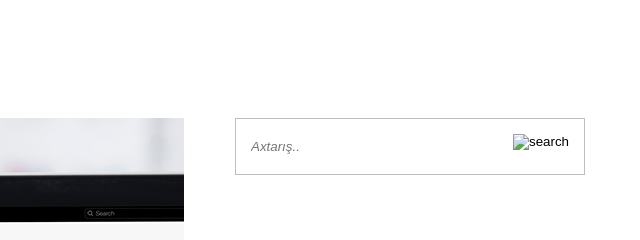
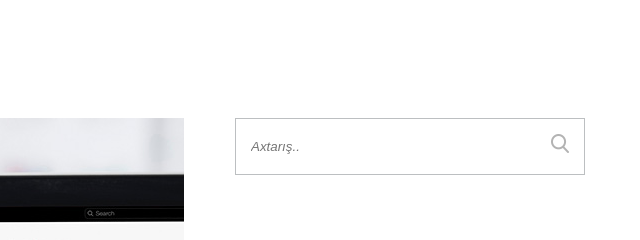
Before and after one commit to Babek-Jumshudov/IT_web_sehifesi, a plain HTML site: page index.html in a window 1280 px wide. Shown: the part 800-1040 px from the top of the page, 640-1280 px from the left. Drawn offline with nearby package versions, Linux system fonts and the light colour scheme.

Commit message:
Add files via upload

```diff
--- a/index.html
+++ b/index.html
@@ -5,8 +5,7 @@
     <meta charset="UTF-8">
     <meta name="viewport" content="width=device-width, initial-scale=1.0">
     <meta http-equiv="X-UA-Compatible" content="ie=edge">
-    <title>IT_web_sehifesi
-    </title>
+    <title>IT_web_sehifesi</title>
     <link href="https://fonts.googleapis.com/css?family=Montserrat:800|Roboto:400,400i,700,900&display=swap"
         rel="stylesheet">
     <!--AOS animation library link-->
@@ -178,7 +177,7 @@
                     <form action="">
                         <input class="widget-input" type="text" required="required" placeholder="Axtarış..">
                         <button class="widget-btn" type="submit">
-                            <img src="icons/Shape.png" alt="search">
+                            <img src="Shape.png" alt="search">
                         </button>
                     </form>
                 </div>
```
